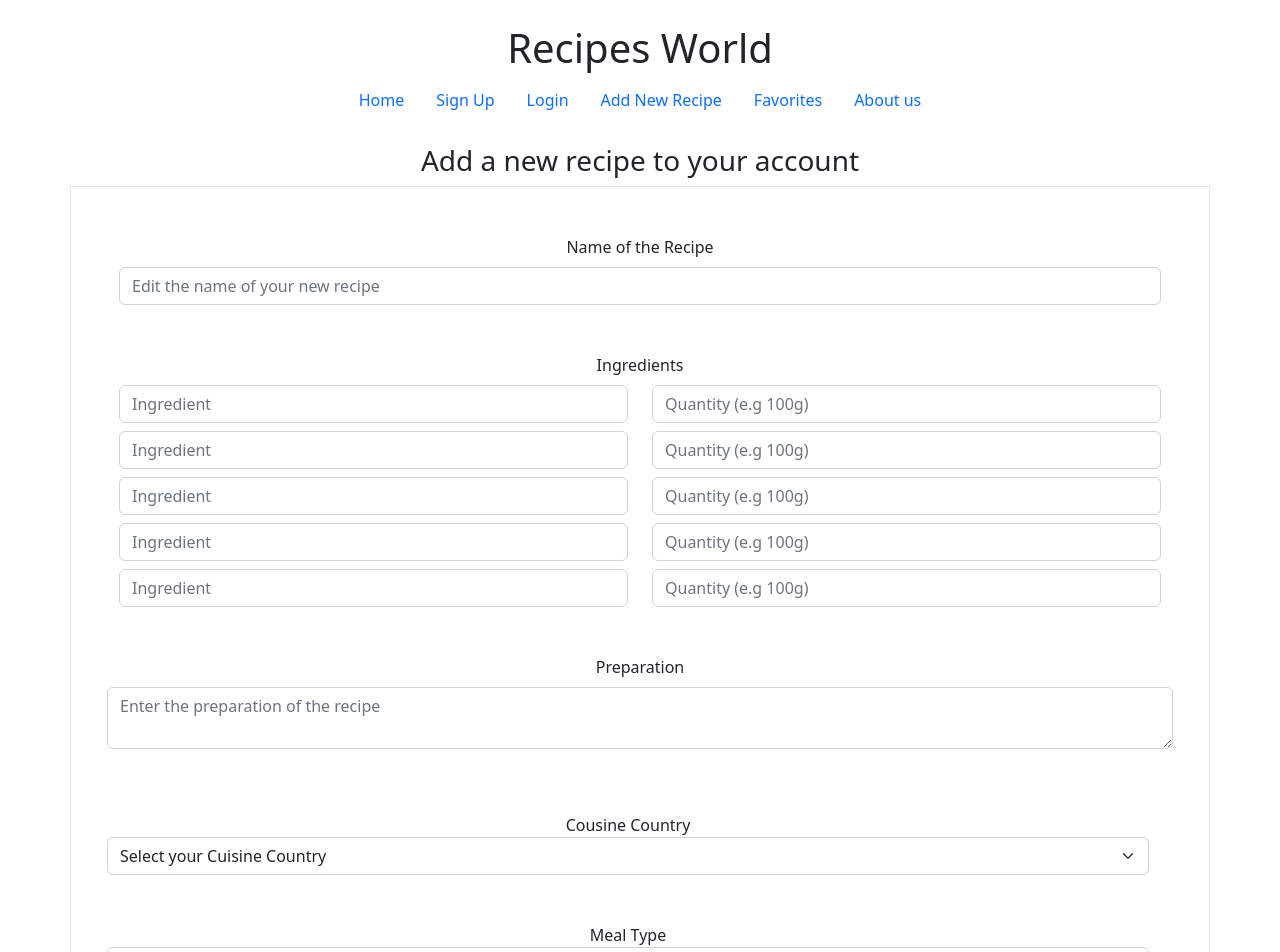
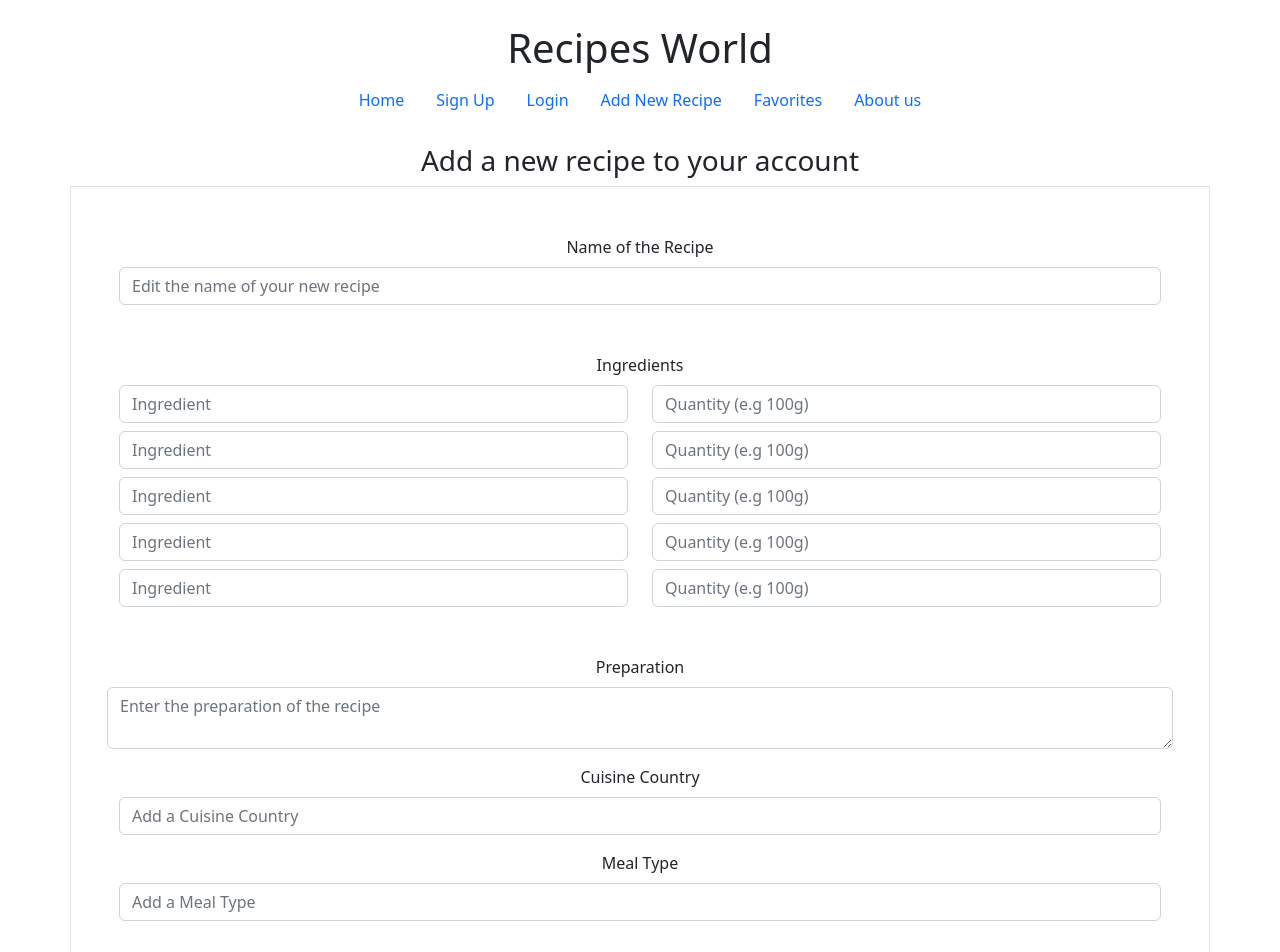
Before and after one commit to mdidomizio/Final-Project---Adelya-Miriam-Fatima, a React (Create React App) app: page /addRecipe in a window 1280 px wide. Shown: the top 952 px of the page. Built offline with nearby package versions, Linux system fonts and the light colour scheme; what yup-password would draw is missing.

Commit message:
added a openfield version of the mealtype and the mealOrigin

```diff
--- a/src/components/AddRecipeForm.js
+++ b/src/components/AddRecipeForm.js
@@ -449,9 +449,39 @@ const AddRecipeForm = (props) => {
               </Form.Group>
           </div>
 
-         {/* <Field name="mealOrigin" as="select"> */}
-          <div className="mealOrigin row mt-5">
-            <label>Cousine Country</label>
+          <Form.Group className="mb-3">
+                <Form.Label>Cuisine Country</Form.Label>
+                <Form.Control
+                  id="mealOrigin"
+                  name="mealOrigin"
+                  type="text"
+                  placeholder={`Add a Cuisine Country`}
+                  onChange={formik.handleChange}
+                />
+
+              {formik.touched.mealOrigin && formik.errors.mealOrigin ? (
+                <div className="text-danger">{`${formik.errors.mealOrigin}`}</div>
+              ) : null}
+              </Form.Group>
+
+
+              <Form.Group className="mb-3">
+                <Form.Label>Meal Type</Form.Label>
+                <Form.Control
+                  id="mealType"
+                  name="mealType"
+                  type="text"
+                  placeholder={`Add a Meal Type`}
+                  onChange={formik.handleChange}
+                />
+
+                {formik.touched.mealType && formik.errors.mealType ? (
+                <div className="text-danger">{`${formik.errors.mealType}`}</div>
+              ) : null}
+              </Form.Group>
+
+          {/* <div className="mealOrigin row mt-5">
+            <label>Cuisine Country</label>
             <Form.Select
             id="mealOrigin"
             name="mealOrigin"
@@ -481,11 +511,11 @@ const AddRecipeForm = (props) => {
             {formik.touched.mealOrigin && formik.errors.mealOrigin ? (
                 <div className="text-danger">{`${formik.errors.mealOrigin}`}</div>
               ) : null}
-            </div>
-         {/* </Field>
+            </div> */}
 
-         <Field name="mealType" as="select"> */}
-            <div className="mealType row mt-5">
+
+
+            {/* <div className="mealType row mt-5">
             <label>Meal Type</label>
             <Form.Select
             id="mealType"
@@ -508,38 +538,6 @@ const AddRecipeForm = (props) => {
             </Form.Select>
             {formik.touched.mealType && formik.errors.mealType ? (
                 <div className="text-danger">{`${formik.errors.mealType}`}</div>
-              ) : null}
-            </div>
-          {/* <Field/> */}
-
-          {/* <div className="mealOrigin row mt-5">
-            <label>Cousine Country</label>
-            <Form.Select
-            id="mealOrigin"
-            name="mealOrigin"
-            type="select"
-            onSelectCapture={formik.handleChange}
-            aria-label="Default select example">
-              <option>Select your Cuisine Country</option>
-              <option value="1">American</option>
-              <option value="2">British</option>
-              <option value="3">Canadian</option>
-              <option value="3">Chinese</option>
-              <option value="3">Croatian</option>
-              <option value="3">Dutch</option>
-              <option value="3">French</option>
-              <option value="3">Indian</option>
-              <option value="3">Irish</option>
-              <option value="3">Italian</option>
-              <option value="3">Jamaican</option>
-              <option value="3">Malaysian</option>
-              <option value="3">Mexican</option>
-              <option value="3">Polish</option>
-              <option value="3">Russian</option>
-              <option value="3">Vietnamese</option>
-            </Form.Select>
-            {formik.touched.mealOrigin && formik.errors.mealOrigin ? (
-                <div className="text-danger">{`${formik.errors.mealOrigin}`}</div>
               ) : null}
             </div> */}
 
```
